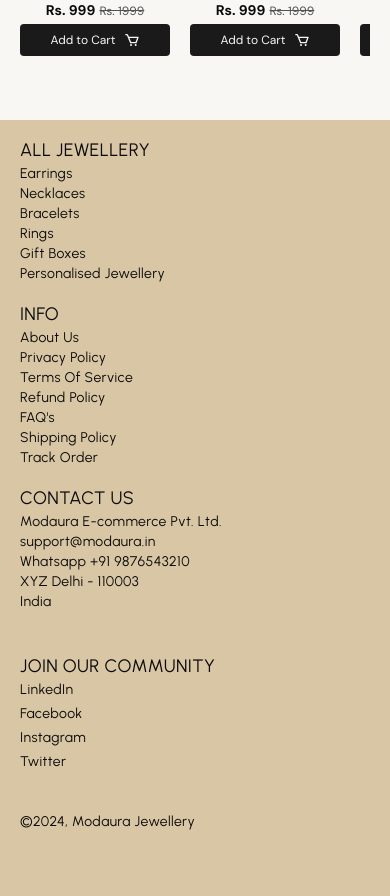
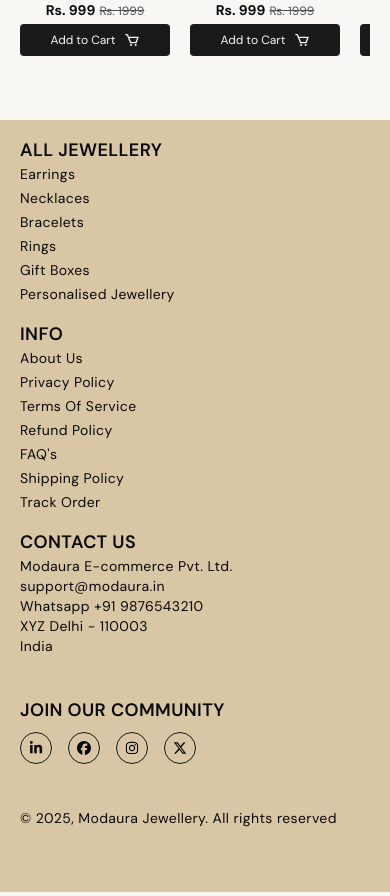
Before and after one commit to Justin-21/modaura.in, a Next.js app: page / in a window 390 px wide. Shown: the part 2240-3136 px from the top of the page. Built offline with nearby package versions, Linux system fonts and the light colour scheme.

Commit message:
update footer UI

```diff
--- a/components/layout/Footer.tsx
+++ b/components/layout/Footer.tsx
@@ -1,13 +1,21 @@
 import React from "react";
+import {
+  FaFacebook,
+  FaInstagram,
+  FaLinkedinIn,
+  FaXTwitter,
+} from "react-icons/fa6";
 
 const Footer = () => {
   return (
-    <section>
-      <div className="w-screen h-full bg-beige flex flex-col items-start justify-start mt-16 px-5 lg:px-10 pt-4 lg:pt-8 pb-16 lg:pb-24 font-urbanist tracking-wide space-y-10">
+    <footer>
+      <div className="w-screen h-full bg-beige flex flex-col items-start justify-start mt-16 px-5 lg:px-10 pt-4 lg:pt-8 pb-16 lg:pb-24 font-dmSans tracking-wide space-y-10">
         <div className="flex flex-col lg:flex-row w-full items-start lg:justify-between space-y-4">
           <div className="flex flex-col xl:space-y-2">
-            <h4 className="text-lg lg:text-xl uppercase">All Jewellery</h4>
-            <ul className="text-sm lg:text-base">
+            <h4 className="text-lg lg:text-xl font-semibold uppercase">
+              All Jewellery
+            </h4>
+            <ul className="text-sm lg:text-base space-y-1 xl:space-y-2 *:hover:underline-offset-2 *:hover:underline">
               <li>Earrings</li>
               <li>Necklaces</li>
               <li>Bracelets</li>
@@ -18,8 +26,8 @@ const Footer = () => {
           </div>
 
           <div className="flex flex-col xl:space-y-2">
-            <h4 className="text-lg lg:text-xl uppercase">Info</h4>
-            <ul className="text-sm lg:text-base">
+            <h4 className="text-lg lg:text-xl font-semibold uppercase">Info</h4>
+            <ul className="text-sm lg:text-base space-y-1 xl:space-y-2 *:hover:underline-offset-2 *:hover:underline">
               <li>About Us</li>
               <li>Privacy Policy</li>
               <li>Terms Of Service</li>
@@ -31,7 +39,9 @@ const Footer = () => {
           </div>
 
           <div className="[&_p]:text-sm lg:[&_p]:text-base xl:space-y-2">
-            <h4 className="text-lg lg:text-xl uppercase">Contact Us</h4>
+            <h4 className="text-lg lg:text-xl font-semibold uppercase">
+              Contact Us
+            </h4>
             <div>
               <p>Modaura E-commerce Pvt. Ltd.</p>
               <p>support@modaura.in</p>
@@ -42,19 +52,31 @@ const Footer = () => {
           </div>
         </div>
 
-        <div>
-          <h4 className="text-lg lg:text-xl uppercase">Join Our Community</h4>
-          <ul className="flex flex-col lg:flex-row space-x-8 text-sm lg:text-base space-y-1 lg:space-y-0">
-            <li>LinkedIn</li>
-            <li>Facebook</li>
-            <li>Instagram</li>
-            <li>Twitter</li>
+        <div className="space-y-2">
+          <h4 className="text-lg lg:text-xl font-semibold uppercase">
+            Join Our Community
+          </h4>
+          <ul className="flex flex-row gap-4 lg:gap-8 text-sm lg:text-base space-y-1 lg:space-y-0 *:hover:bg-ivory *:hover:border-ivory *:hover:text-black-1 *:transition-all *:duration-300 *:ease-in-out *:aspect-square">
+            <li className="size-auto p-2 border border-black-1 rounded-full">
+              <FaLinkedinIn />
+            </li>
+            <li className="size-auto p-2 border border-black-1 rounded-full">
+              <FaFacebook />
+            </li>
+            <li className="size-auto p-2 border border-black-1 rounded-full">
+              <FaInstagram />
+            </li>
+            <li className="size-8 p-2 border border-black-1 rounded-full place-items-center">
+              <FaXTwitter />
+            </li>
           </ul>
         </div>
 
-        <div className="text-sm lg:text-base">©2024, Modaura Jewellery</div>
+        <div className="text-sm lg:text-base">
+          © 2025, Modaura Jewellery. All rights reserved
+        </div>
       </div>
-    </section>
+    </footer>
   );
 };
 
```
